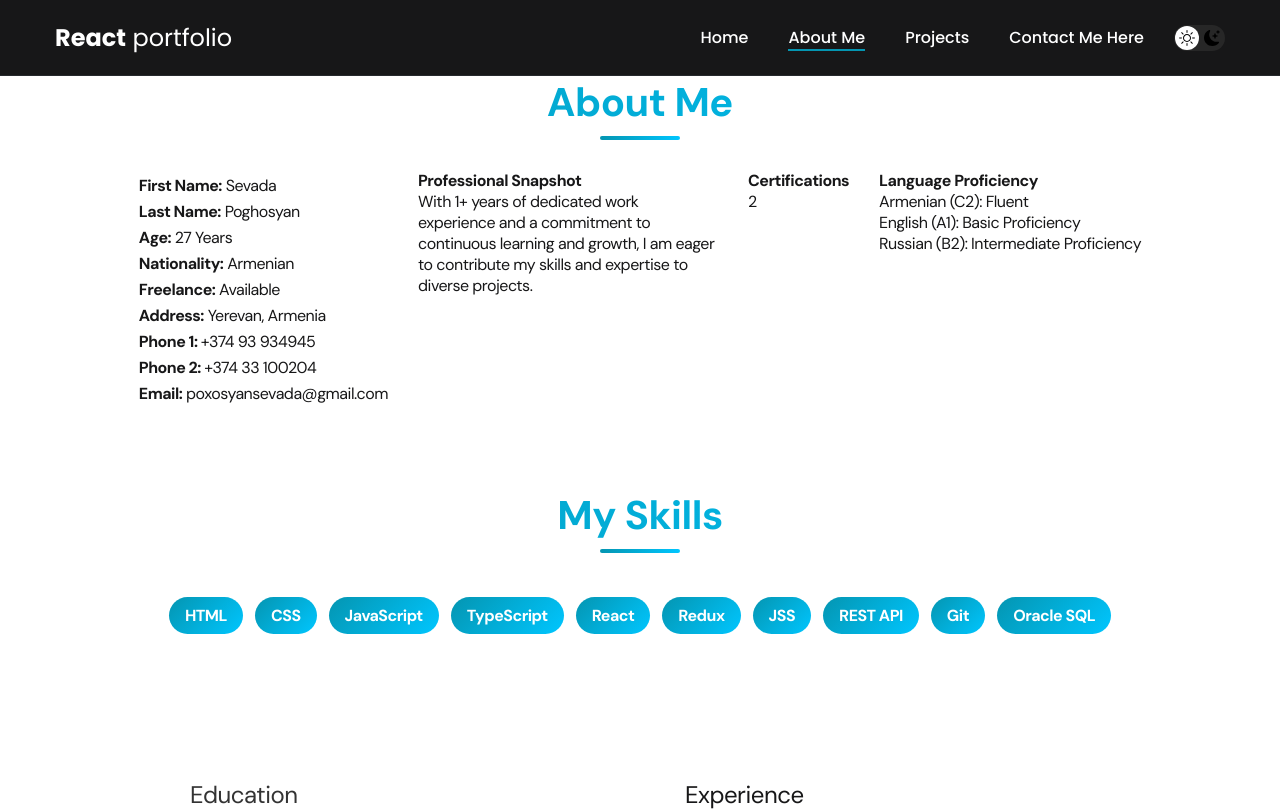
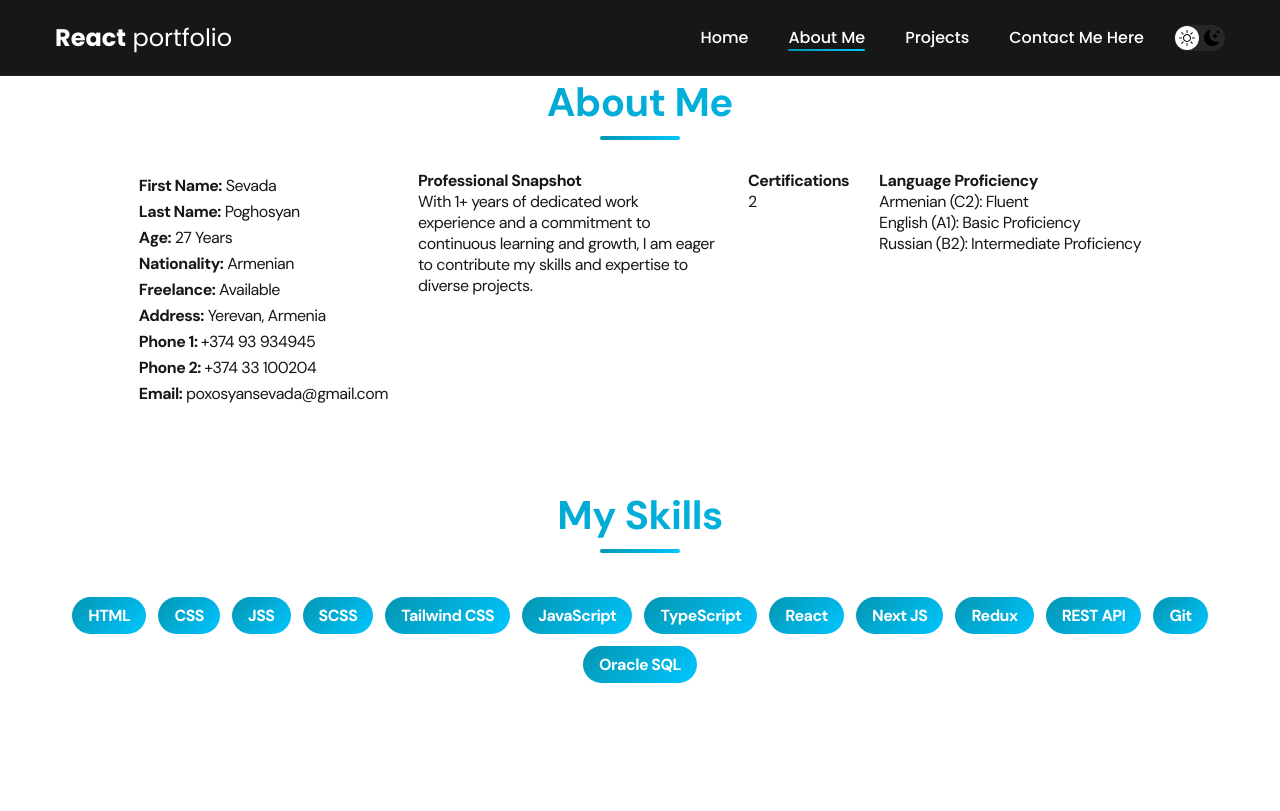
Before and after one commit to Sevada20/react-portfolio, a React (Create React App) app: page /about in a window 1280 px wide. Shown: the top 811 px of the page. Built offline with nearby package versions, Linux system fonts and the light colour scheme.

Commit message:
add skills

```diff
--- a/src/components/SkillSection/SkillSection.jsx
+++ b/src/components/SkillSection/SkillSection.jsx
@@ -1,10 +1,22 @@
-import React from 'react';
-import SkillsList from '../SkillsList/SkillList';
-import './style.css';
+import React from "react";
+import SkillsList from "../SkillsList/SkillList";
+import "./style.css";
 
 const skills = [
-  'HTML','CSS','JavaScript','TypeScript','React',
-  'Redux','JSS','REST API','Git','Oracle SQL'
+  "HTML",
+  "CSS",
+  "JSS",
+  "SCSS",
+  "Tailwind CSS",
+  "JavaScript",
+  "TypeScript",
+  "React",
+  "Next JS",
+  "Redux",
+
+  "REST API",
+  "Git",
+  "Oracle SQL",
 ];
 
 const SkillSection = () => (
--- a/src/layout/navbar/style.css
+++ b/src/layout/navbar/style.css
@@ -52,7 +52,9 @@
 
 .nav-list__link--active::before {
   content: "";
-
+  background: linear-gradient(135deg, #0495b1, #00c6ff);
+  border-radius: 20px;
+  transition: transform 0.2s, box-shadow 0.2s;
   position: absolute;
   left: 0;
   top: 100%;
--- a/src/styles/main.css
+++ b/src/styles/main.css
@@ -121,7 +121,6 @@ body {
 
 .dark-mode-btn::before {
   content: "";
-
   position: absolute;
   top: 1px;
   left: 1px;
@@ -149,16 +148,11 @@ body {
 
 .btn {
   display: inline-block;
-  height: 48px;
   padding: 12px 28px;
-
   border-radius: 5px;
-  background-color: var(--accent);
-  color: var(--white);
+  background: linear-gradient(90deg, #0495b1, #00c6ff);
   letter-spacing: 0.15px;
-  font-size: 16px;
   font-weight: 500;
-
   transition: opacity 0.2s ease-in;
 }
 
@@ -170,8 +164,6 @@ body {
   position: relative;
   top: 1px;
 }
-
-/* Btn outline */
 
 .btn-outline {
   display: flex;
@@ -245,7 +237,6 @@ body {
 .project-details__cover {
   max-width: 100%;
   margin-bottom: 40px;
-
   box-shadow: var(--box-shadow);
   border-radius: 10px;
 }
@@ -256,8 +247,6 @@ body {
   font-size: 24px;
   line-height: 1.3;
 }
-
-/* Content list */
 
 .content-list {
   margin: 0 auto;
@@ -276,13 +265,14 @@ body {
 .content-list__item {
   font-size: 18px;
   line-height: 1.5;
+  a {
+    color: #00c6ff;
+  }
 }
 
 .content-list__item p + p {
   margin-top: 0.5em;
 }
-
-/* Footer */
 
 @media (max-width: 620px) {
   .header {
```
